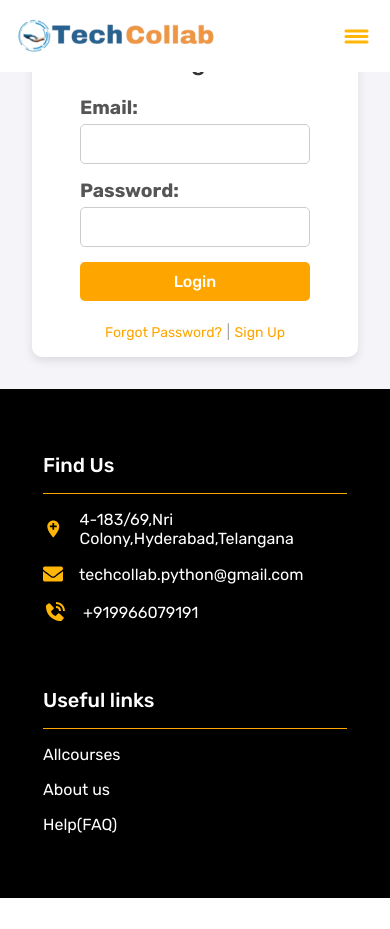
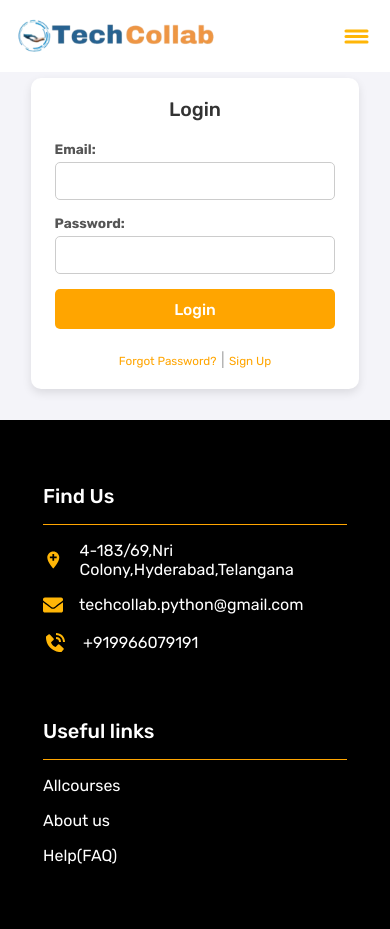
Before and after one commit to pavandudla/TechnologyCollaboration, a React (Create React App) app: page /login in a window 390 px wide. Before the commit the page ends 898 px from the top, so only its background shows below. Built offline with nearby package versions, Linux system fonts and the light colour scheme.

Commit message:
changed login responsive for medium mobile

```diff
--- a/src/Components/Forgot_password/Forgot_password.css
+++ b/src/Components/Forgot_password/Forgot_password.css
@@ -75,6 +75,21 @@
   .submit-button:hover {
     background-color:orange;
   }
+  .forgotpassword_bottom_links{
+    display: flex;
+    justify-content: center;
+    align-items: center;
+    gap: 0.5vw;
+    color: orange;
+    margin-top: 2vw;
+  }
+  .forgotpassword_bottom_links a{
+    color: orange;
+    text-decoration: none;
+  }
+  .forgotpassword_bottom_links a:hover{
+    text-decoration: underline;
+  }
 
   /* Success message styling */
   .success-message {
@@ -91,6 +106,14 @@
 
   }
 
+
+@media screen and (max-width:425px) {
+  .forgot-password-maincontainer{
+    height: 100%;
+    max-height: fit-content;
+    padding-top: 10vw;
+  }
+}
 
 
   /* Media query for smaller screens */
--- a/src/Components/Forgot_password/Forgot_password.js
+++ b/src/Components/Forgot_password/Forgot_password.js
@@ -1,5 +1,7 @@
 import React, { useState } from "react";
 import './Forgot_password.css'; // Add this line to import the CSS
+import { Link } from 'react-router-dom';
+import { FaCircleArrowLeft } from "react-icons/fa6";
 
 function ForgotPassword() {
   const [email, setEmail] = useState("");
@@ -53,6 +55,10 @@ function ForgotPassword() {
           />
         </div>
         <button type="submit" className="submit-button">Submit</button>
+        <div className="forgotpassword_bottom_links">
+          <FaCircleArrowLeft />
+          <Link to="/login"><p>Back to Login</p></Link>
+        </div>
       </form>
 
 
--- a/src/Components/Login_Component/Login.css
+++ b/src/Components/Login_Component/Login.css
@@ -5,7 +5,7 @@
     align-items: center;
     height:100%;
     max-height: fit-content;
-    padding: 5rem;
+    padding: 3vw;
     background-color: #f4f4f9;
   }
   .login-container h2{
@@ -109,9 +109,49 @@
     font-size: 14px;
   }
 
+
+
+  @media  screen and (max-width:425px) {
+    .login-container{
+      width: 100%;
+      height: 100%;
+      max-height: fit-content;
+      box-sizing: border-box;
+    }
+    .login-container .login-form{
+      padding:5vw 6vw ;
+      margin-top: 12vw;
+      height: 100%;
+      max-height: fit-content;
+      width: 100%;
+      margin: 8vw 8vw ;
+      margin-top: 20vw;
+    }
+    .login-container .login-form h2{
+      font-size: 5vw;
+    }
+    .login-container .login-form .form-group label{
+        font-size: 3.5vw;
+    }
+    .login-container .login-form .form-group input{
+        font-size: 3vw;
+        padding: 3vw;
+    }
+    .login-button{
+      font-size: 4vw;
+      padding: 2.7vw;
+
+
+    }
+    .bottom-links .forgot-password,.signup-link{
+      font-size: 3vw;
+
+    }
+  }
+
   @media (max-width:768px) {
     .login-container {
-      padding: 2rem;
+      padding: 0;
     }
   }
 
--- a/src/Components/experience/experience.css
+++ b/src/Components/experience/experience.css
@@ -19,6 +19,22 @@
     margin-top: 10px;
     color: #333;
   }
+
+  @media screen and (max-width:425px) {
+    .counters{
+      display: flex;
+      flex-direction: column;
+      gap: 12vw;
+      padding: 4vw;
+    }
+    .counter {
+      font-size: 8vw;
+    }
+    .counter-section p {
+      font-size: 4vw;
+    }
+  }
+
   @media screen and (min-width: 1440px) and (max-width: 2560px) {
     .counters {
       display: flex;
```
